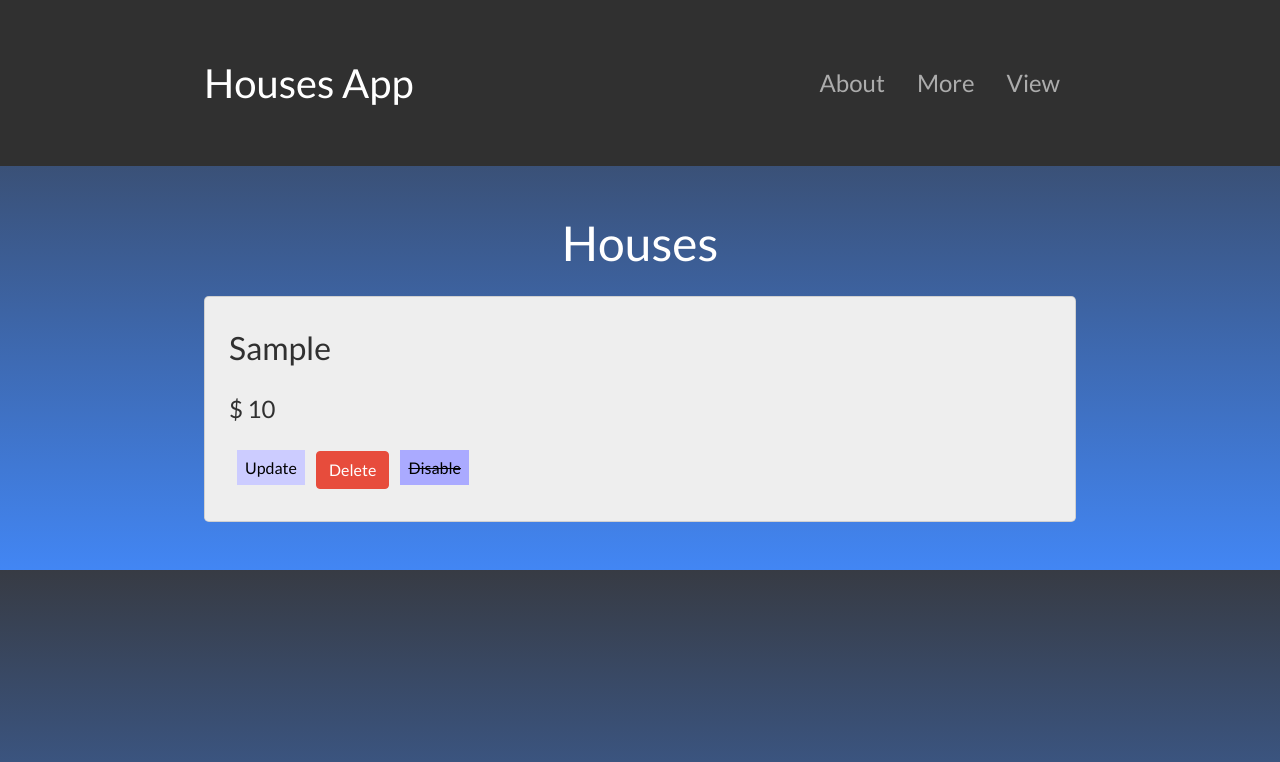
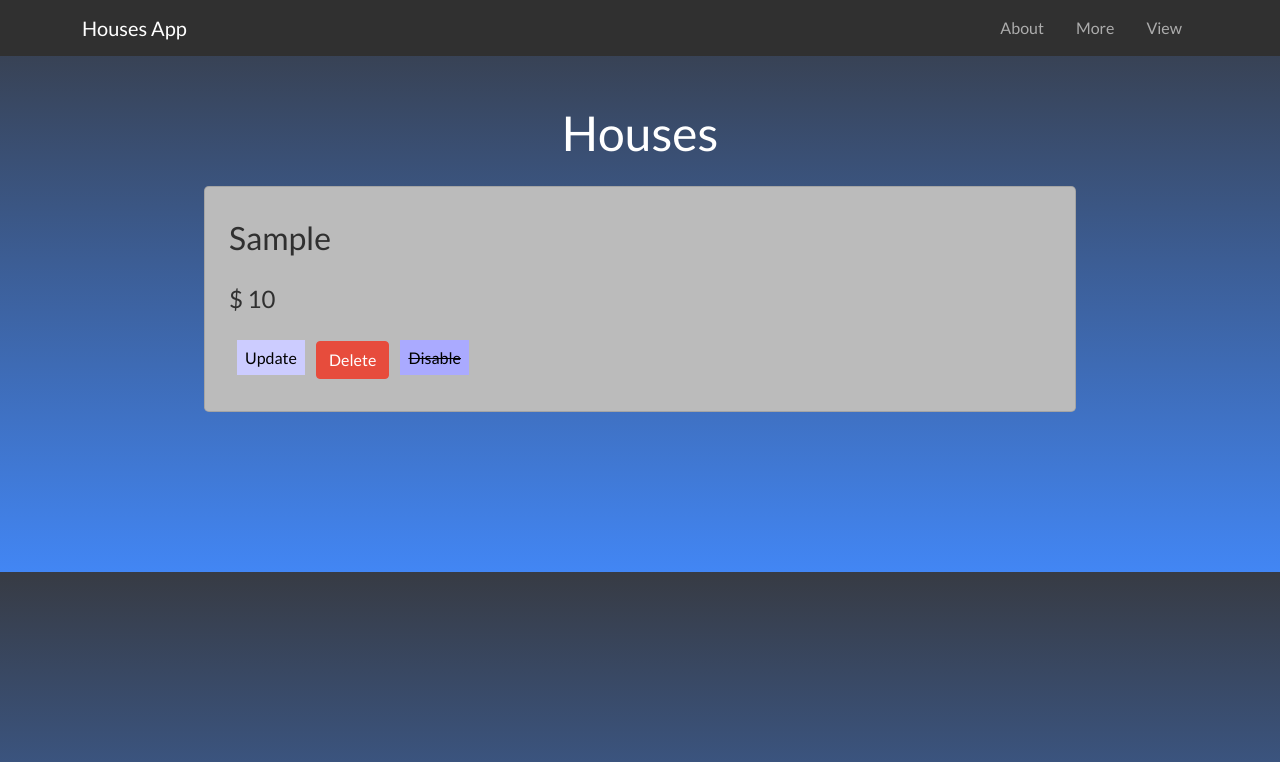
Before and after one commit to EduardYan/houses-app, a Flask app: page /view in a window 1280 px wide. Shown: the top 762 px of the page. Run offline with Flask 2, Linux system fonts and the light colour scheme; tables that the repository leaves empty hold one stand-in row (values such as "Sample post"); some libraries are stand-ins or nearby versions.

Commit message:
some changes and the styles for the nav and footer

```diff
--- a/static/css/main.css
+++ b/static/css/main.css
@@ -8,14 +8,14 @@ body {
 
 }
 
-.container {
+#container {
   width: 70%;
-  margin: 3rem auto;
+  margin: 3rem auto 10rem auto;
   text-align: center;
   justify-content: center;
   align-items: center;
 }
-
+/*
 .container .navbar-title {
   font-size: 2.5rem;
 
@@ -24,4 +24,4 @@ body {
 .container .collapse .navbar-nav .nav-item .nav-link {
   font-size: 1.5rem;
 
-}
+} */
--- a/static/css/view.css
+++ b/static/css/view.css
@@ -4,7 +4,9 @@
   font-weight: lighter;
 }
 
+
 /* CARD HOUSE */
+
 .card-house {
   border-radius: .3rem;
   margin: 1.5rem 0 2.5rem 0;
@@ -23,16 +25,16 @@
   font-size: 2rem;
 }
 
-.card-house h3, .card-house p {
+.card-house h3,
+.card-house p {
   margin-bottom: 1.5rem;
 }
 
-.card-house .actions-view  {
+.actions-view {
   margin: 0;
 }
 
-
-.card-house .actions-view .buttons {
+.buttons {
   text-decoration: none;
   padding: .5rem;
   margin: 0 .5rem;
@@ -40,21 +42,38 @@
   color: #000;
 }
 
-.card-house .actions-view .buttons:hover {
+.buttons:hover {
   background-color: #bbbbff;
 }
 
+
 /* DISABLE STATUS */
-.card-house .actions-view .disable {
+
+/* for card only */
+.disable {
+  background-color: #bbb;
+
+}
+
+.disable-button {
   color: #000;
   text-decoration: line-through;
   background-color: #aaaaff;
 }
 
+
 /* NO HOUSES P */
+
 p {
   font-size: 1.5rem;
   color: #eee;
+}
+
+@media (max-width: 500px) {
+  /* for a space in buttons */
+  .actions-view a {
+    margin: 1rem auto;
+  }
 }
 
 @media(max-width: 700px) {
--- a/templates/layout.html
+++ b/templates/layout.html
@@ -16,7 +16,7 @@
   <!-- NAVIGATION -->
   {% include 'partials/_nav.html' %}
 
-  <div class="container">
+  <div class="container" id="container">
     {% block content %}
     {% endblock %}
   </div>
--- a/templates/partials/_nav.html
+++ b/templates/partials/_nav.html
@@ -1,5 +1,5 @@
 <!-- NAVIGATION TO USE -->
-<nav class="navbar navbar-expand-lg navbar-dark bg-dark p-0">
+<nav class="navbar navbar-expand-md navbar-dark bg-dark p-0">
   <div class="container">
     <a class="navbar-brand navbar-title" href="{{ url_for(
       'houses.home'
@@ -18,7 +18,6 @@
         </li>
         <li class="nav-item ml-5 p-2">
           <a class="nav-link" href="{{ url_for('houses.view') }}" >View</a>
-
         </li>
       </ul>
     </div>
--- a/templates/view.html
+++ b/templates/view.html
@@ -13,7 +13,7 @@
   {% if houses %}
   {% for house in houses %}
 
-  <div class="card-house card">
+  <div class="card-house card {% if house.disable %} disable {% endif %}">
     <h3 class="text-dark">{{ house.location }}</h3>
     <p class="text-dark">$ {{ house.price }}</p>
 
@@ -22,7 +22,7 @@
       <a class="btn btn-danger" href="{{ url_for('houses.delete', id = house.id) }}">Delete</a>
 
       <!-- DISABLE -->
-      <a class="buttons {% if house.disable%} disable {% endif %}" href="{{ url_for('houses.disable', id = house.id) }}">Disable</a>
+      <a class="buttons {% if house.disable%} disable-button {% endif %}" href="{{ url_for('houses.disable', id = house.id) }}">Disable</a>
 
     </div>
 
@@ -30,7 +30,7 @@
   {% endfor %}
 
   {% else %}
-  <p class="p-3">Not houses yet</p>
+  <p class="p-3">Not houses yet.</p>
   {% endif %}
 
 </div>
```
Also changed, not shown: database/houses.db, 1 other file.
